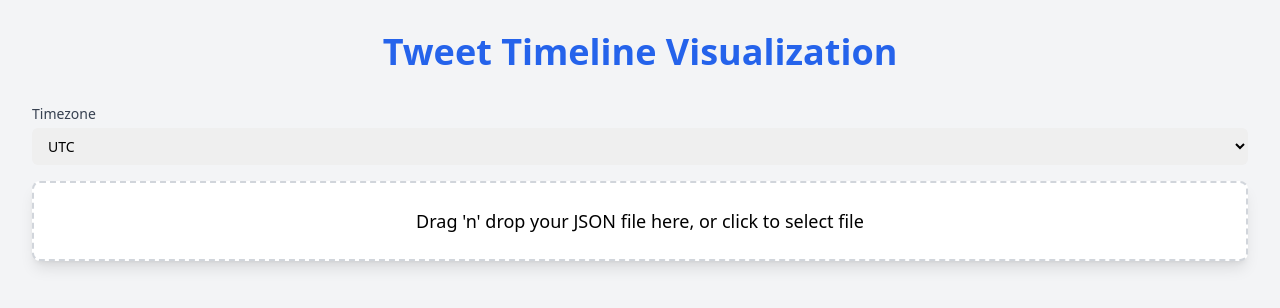
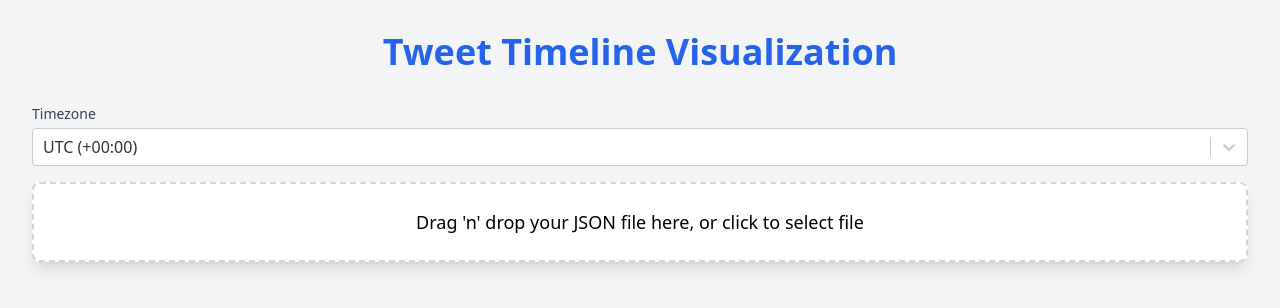
Before and after one commit to fferegrino/tweet-visualizer, a React (Create React App) app: page / in a window 1280 px wide. Shown: the top 308 px of the page. Built offline with nearby package versions, Linux system fonts and the light colour scheme.

Commit message:
Add improved timezone selection

```diff
--- a/package.json
+++ b/package.json
@@ -6,6 +6,7 @@
     "@testing-library/jest-dom": "^5.17.0",
     "@testing-library/react": "^13.4.0",
     "@testing-library/user-event": "^13.5.0",
+    "@types/react-select": "^5.0.1",
     "danfojs": "^1.1.2",
     "moment-timezone": "^0.5.46",
     "plotly.js": "^2.35.2",
@@ -14,6 +15,7 @@
     "react-dom": "^18.3.1",
     "react-dropzone": "^14.3.5",
     "react-scripts": "5.0.1",
+    "react-select": "^5.8.3",
     "web-vitals": "^2.1.4"
   },
   "scripts": {
--- a/src/App.js
+++ b/src/App.js
@@ -2,6 +2,7 @@ import React, { useState, useCallback, useRef, useEffect } from 'react';
 import { useDropzone } from 'react-dropzone';
 import Plotly from 'plotly.js-dist-min';
 import moment from 'moment-timezone';
+import TimezoneSelector from './TimezoneSelector';
 
 function App() {
   const [isLoading, setIsLoading] = useState(false);
@@ -94,8 +95,7 @@ function App() {
     }
   }, [hasPlot, plotData, timezone]);
 
-  const handleTimezoneChange = (event) => {
-    const newTimezone = event.target.value;
+  const handleTimezoneChange = (newTimezone) => {
     setTimezone(newTimezone);
     if (rawData) {
       const processedData = processData(rawData, newTimezone);
@@ -107,20 +107,7 @@ function App() {
     <div className="App bg-gray-100 min-h-screen p-8">
       <h1 className="text-4xl font-bold text-center text-blue-600 mb-8">Tweet Timeline Visualization</h1>
 
-      <div className="mb-4">
-        <label htmlFor="timezone" className="block text-sm font-medium text-gray-700">Timezone</label>
-        <select
-          id="timezone"
-          value={timezone}
-          onChange={handleTimezoneChange}
-          className="mt-1 block w-full pl-3 pr-10 py-2 text-base border-gray-300 focus:outline-none focus:ring-indigo-500 focus:border-indigo-500 sm:text-sm rounded-md"
-        >
-          <option value="UTC">UTC</option>
-          <option value="America/New_York">America/New_York</option>
-          <option value="Europe/London">Europe/London</option>
-          <option value="Asia/Tokyo">Asia/Tokyo</option>
-        </select>
-      </div>
+      <TimezoneSelector value={timezone} onChange={handleTimezoneChange} />
 
       {!hasPlot && (
         <div {...getRootProps()} className="bg-white shadow-lg rounded-lg p-6 mb-8 cursor-pointer border-2 border-dashed border-gray-300 hover:border-blue-500 transition duration-300">
--- /dev/null
+++ b/src/TimezoneSelector.js
@@ -0,0 +1,29 @@
+import React from 'react';
+import Select from 'react-select';
+import moment from 'moment-timezone';
+
+const TimezoneSelector = ({ value, onChange }) => {
+  const timezones = moment.tz.names().map(tz => ({
+    value: tz,
+    label: `${tz} (${moment.tz(tz).format('Z')})`,
+  }));
+
+  return (
+    <div className="mb-4">
+      <label htmlFor="timezone" className="block text-sm font-medium text-gray-700 mb-1">
+        Timezone
+      </label>
+      <Select
+        id="timezone"
+        options={timezones}
+        value={timezones.find(tz => tz.value === value)}
+        onChange={(selectedOption) => onChange(selectedOption.value)}
+        className="mt-1 block w-full"
+        classNamePrefix="react-select"
+        placeholder="Search for a timezone..."
+      />
+    </div>
+  );
+};
+
+export default TimezoneSelector;
```
Also changed, not shown: 1 other file (tests, documents, lock files or other folders).
